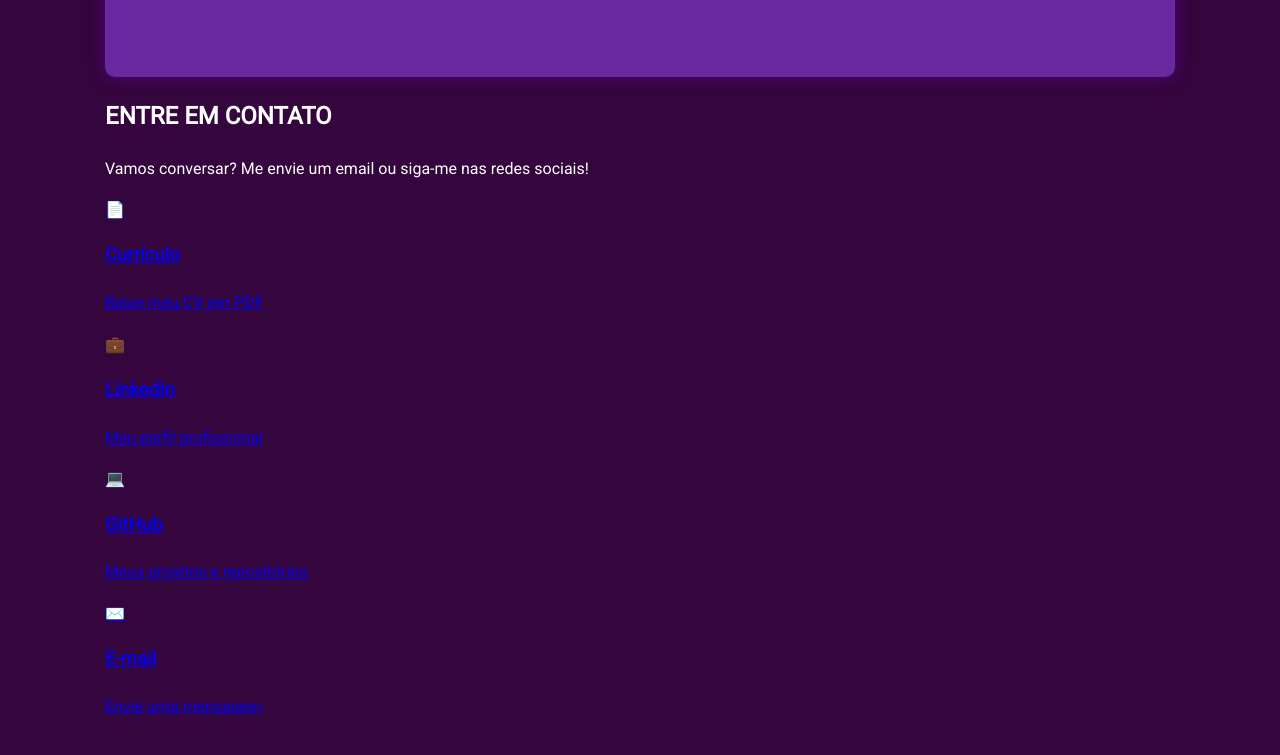
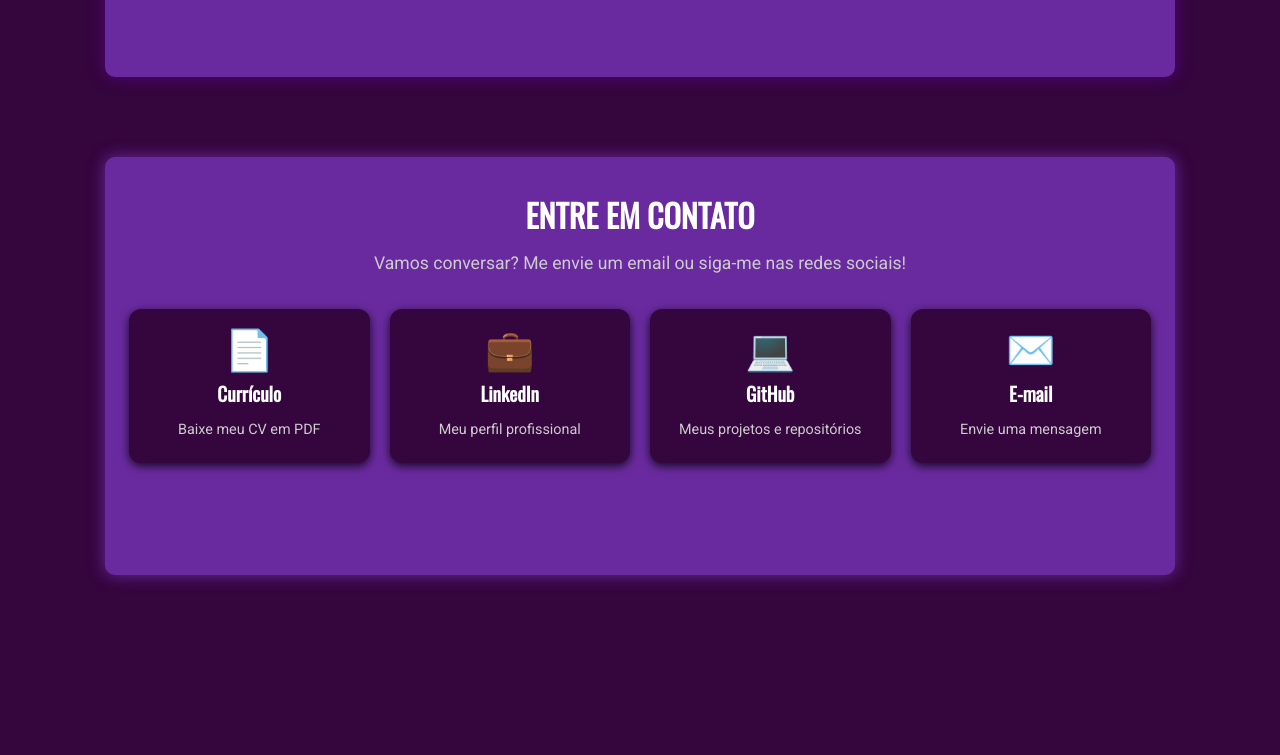
Before and after one commit to Tayna-Costa/Portifolio, a plain HTML site: page index.html in a window 1280 px wide. Shown: the part 1891-2646 px from the top of the page. After the commit the page ends 2526 px from the top, so only its background shows below. Drawn offline with nearby package versions, Linux system fonts and the light colour scheme.

Commit message:
Implement new contact section with styles

```diff
--- a/styles.css
+++ b/styles.css
@@ -50,6 +50,7 @@
     position: relative;
     transition: color 0.3s ease;
 }
+
 nav a:hover, nav a.active {
     color: #f0a500;
 }
@@ -121,16 +122,19 @@
     margin-top: 4rem;
     text-align: center;
 }
+
 section#projetos h2 {
     font-family: 'Oswald', sans-serif;
     font-size: 2rem;
     margin-bottom: 1.5rem;
 }
+
 .project-grid {
     display: grid;
     grid-template-columns: repeat(auto-fit,minmax(280px,1fr));
     gap: 20px;
 }
+
 .project-card {
     background-color: var(--bg-secondary);
     border-radius: 15px;
@@ -141,14 +145,17 @@
     position: relative;
     user-select: none;
 }
+
 .project-card:hover {
     transform: translateY(-8px);
     box-shadow: 0 8px 25px rgba(240, 165, 0, 0.7);
 }
+
 .project-card img {
     width: 100%;
     display: block;
 }
+
 .project-content {
     padding: 1rem 1.2rem 1.5rem;
     color: var(--text-light);
@@ -158,15 +165,18 @@
     flex-direction: column;
     justify-content: space-between;
 }
+
 .project-content h3 {
     margin-bottom: 0.8rem;
     font-family: 'Oswald', sans-serif;
     font-size: 1.5rem;
 }
+
 .project-content p {
     flex: 1;
     margin-bottom: 1rem;
 }
+
 .btn-project {
     background-color: var(--btn-bg);
     color: var(--bg-secondary);
@@ -180,6 +190,7 @@
     display: inline-block;
     box-shadow: 0 2px 7px rgba(0,0,0,0.1);
 }
+
 .btn-project:hover {
     background-color: var(--btn-hover-bg);
     color: var(--btn-bg);
@@ -193,6 +204,7 @@
     border-radius: 10px;
     box-shadow: 0 0 16px #52057b;
 }
+
 section#certificacoes h2 {
     font-family: 'Oswald', sans-serif;
     font-size: 2rem;
@@ -200,12 +212,14 @@
     padding-top: 2rem;
     margin-bottom: 2rem;
 }
+
 .cert-grid {
     display: grid;
     grid-template-columns: repeat(auto-fit,minmax(230px,1fr));
     gap: 20px;
     padding: 0 1.5rem 3rem;
 }
+
 .cert-card {
     background-color: var(--bg-main);
     border-radius: 12px;
@@ -216,25 +230,39 @@
     transition: box-shadow 0.3s ease;
     cursor: pointer;
     user-select: none;
+    display: flex;
+    flex-direction: column;
+    justify-content: space-between;
+    align-items: center;
+    height: 100%;
 }
+
 .cert-card:hover {
     box-shadow: 0 6px 25px #f0a500aa;
 }
+
 .cert-card img {
     max-width: 100px;
     margin-bottom: 1rem;
     border-radius: 6px;
 }
+
 .cert-card h3 {
     font-family: 'Oswald', sans-serif;
     font-size: 1.2rem;
     margin-bottom: 0.4rem;
 }
+
 .cert-card p {
     margin-bottom: 1rem;
     font-size: 0.9rem;
     color: #ccc;
+    min-height: 40px;
+    display: flex;
+    align-items: center;
+    justify-content: center;
 }
+
 .btn-cert {
     background-color: var(--btn-bg);
     color: var(--bg-secondary);
@@ -248,6 +276,7 @@
     text-decoration: none;
     display: inline-block;
 }
+
 .btn-cert:hover {
     background-color: var(--btn-hover-bg);
     color: var(--btn-bg);
@@ -265,6 +294,7 @@
     z-index: 1500;
     padding: 1rem;
 }
+
 .modal-content {
     background: var(--bg-secondary);
     border-radius: 8px;
@@ -276,12 +306,14 @@
     overflow: auto;
     padding: 1rem;
 }
+
 .modal-content iframe {
     width: 100%;
     height: 600px;
     border: none;
     border-radius: 8px;
 }
+
 .modal-close {
     position: absolute;
     right: 1rem;
@@ -292,6 +324,7 @@
     cursor: pointer;
     user-select: none;
 }
+
 .modal-close:hover {
     color: #f0a500;
 }
@@ -314,10 +347,11 @@
         font-size: 0.9rem;
     }
 }
+
 /* Carrossel Certificações */
 .carousel-container {
     position: relative;
-    max-width: 900px; /* Ou a largura que você preferir */
+    max-width: 900px;
     margin: 0 auto;
 }
 
@@ -336,9 +370,10 @@
 
 .carousel-slide {
     flex-shrink: 0;
-    width: 280px; /* Largura fixa para cada card no carrossel */
+    width: 280px;
     margin-right: 20px;
 }
+
 .carousel-slide:last-child {
     margin-right: 0;
 }
@@ -359,36 +394,115 @@
     box-shadow: 0 0 10px rgba(0, 0, 0, 0.5);
     transition: background-color 0.3s ease;
 }
+
 .carousel-button:hover {
     background-color: #f0a500;
 }
+
 .carousel-button.prev {
     left: -20px;
 }
+
 .carousel-button.next {
     right: -20px;
 }
 
-/* Esconde as setas em telas pequenas */
 @media (max-width: 600px) {
     .carousel-button {
         display: none;
     }
 }
-/* Adicione esta regra ao seu CSS existente para a seção de certificações */
-.cert-card {
-    display: flex; /* Transforma o card em um container flexível */
-    flex-direction: column; /* Organiza o conteúdo em coluna (de cima para baixo) */
-    justify-content: space-between; /* Alinha o conteúdo verticalmente, colocando o botão no final */
-    align-items: center;
-    height: 100%; /* Garante que o card ocupe 100% da altura do seu container (`carousel-slide`) */
+
+/* --- NOVO DESIGN DE CONTATO (ADAPTADO ÀS SUAS CORES) --- */
+section#contato {
+    margin-top: 5rem;
+    padding-bottom: 5rem;
+    background-color: var(--bg-secondary);
+    border-radius: 10px;
+    box-shadow: 0 0 16px var(--bg-secondary);
 }
 
-/* Adicione esta regra para garantir que os parágrafos tenham uma altura mínima */
-.cert-card p {
-    min-height: 40px; /* Defina uma altura mínima para o parágrafo. Você pode ajustar esse valor. */
+.contact-header {
+    text-align: center;
+    padding-top: 2rem;
+    margin-bottom: 2rem;
+}
+
+.contact-header h2 {
+    font-family: 'Oswald', sans-serif;
+    font-size: 2rem;
+    margin: 0;
+    color: var(--text-light);
+}
+
+.contact-header p {
+    font-size: 1.1rem;
+    color: #ccc;
+    max-width: 600px;
+    margin: 0.5rem auto 0;
+}
+
+.contact-cards-container {
     display: flex;
-    align-items: center; /* Centraliza verticalmente o texto do parágrafo */
+    flex-wrap: wrap;
     justify-content: center;
-    margin-bottom: 1rem;
+    gap: 20px;
+    padding: 0 1.5rem 2rem;
 }
+
+.card-link {
+    text-decoration: none;
+    color: var(--text-light);
+    transition: transform 0.3s ease, box-shadow 0.3s ease;
+    flex-basis: 220px;
+    flex-grow: 1;
+    max-width: 250px;
+}
+
+.card-link:hover {
+    transform: translateY(-8px);
+    box-shadow: 0 8px 25px rgba(240, 165, 0, 0.7);
+}
+
+.card-rede {
+    background-color: var(--bg-main);
+    border-radius: 12px;
+    box-shadow: 0 3px 10px rgba(0,0,0,0.8);
+    padding: 1.4rem;
+    text-align: center;
+    display: flex;
+    flex-direction: column;
+    height: 100%;
+    justify-content: center;
+}
+
+.icone-rede {
+    font-size: 2.5rem;
+    margin-bottom: 0.5rem;
+    line-height: 1;
+}
+
+.card-rede h3 {
+    font-family: 'Oswald', sans-serif;
+    font-size: 1.2rem;
+    margin: 0 0 0.5rem;
+    color: var(--text-light);
+}
+
+.card-rede p {
+    font-size: 0.9rem;
+    color: #ccc;
+    margin: 0;
+}
+
+@media (max-width: 500px) {
+    .contact-cards-container {
+        flex-direction: column;
+        align-items: center;
+    }
+    .card-link {
+        flex-basis: auto;
+        width: 100%;
+        max-width: 300px;
+    }
+}
```
Lines whose indentation alone changed are shown as unchanged.
